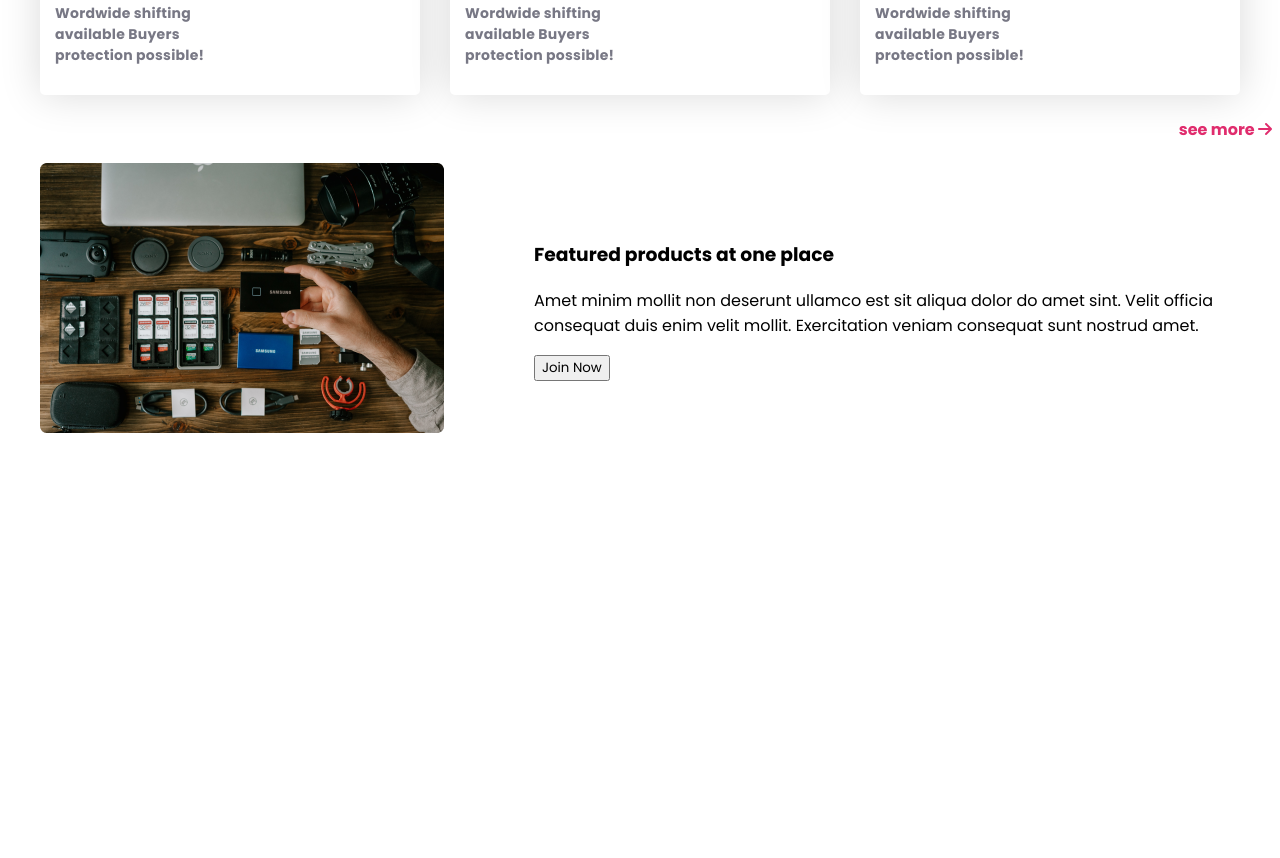
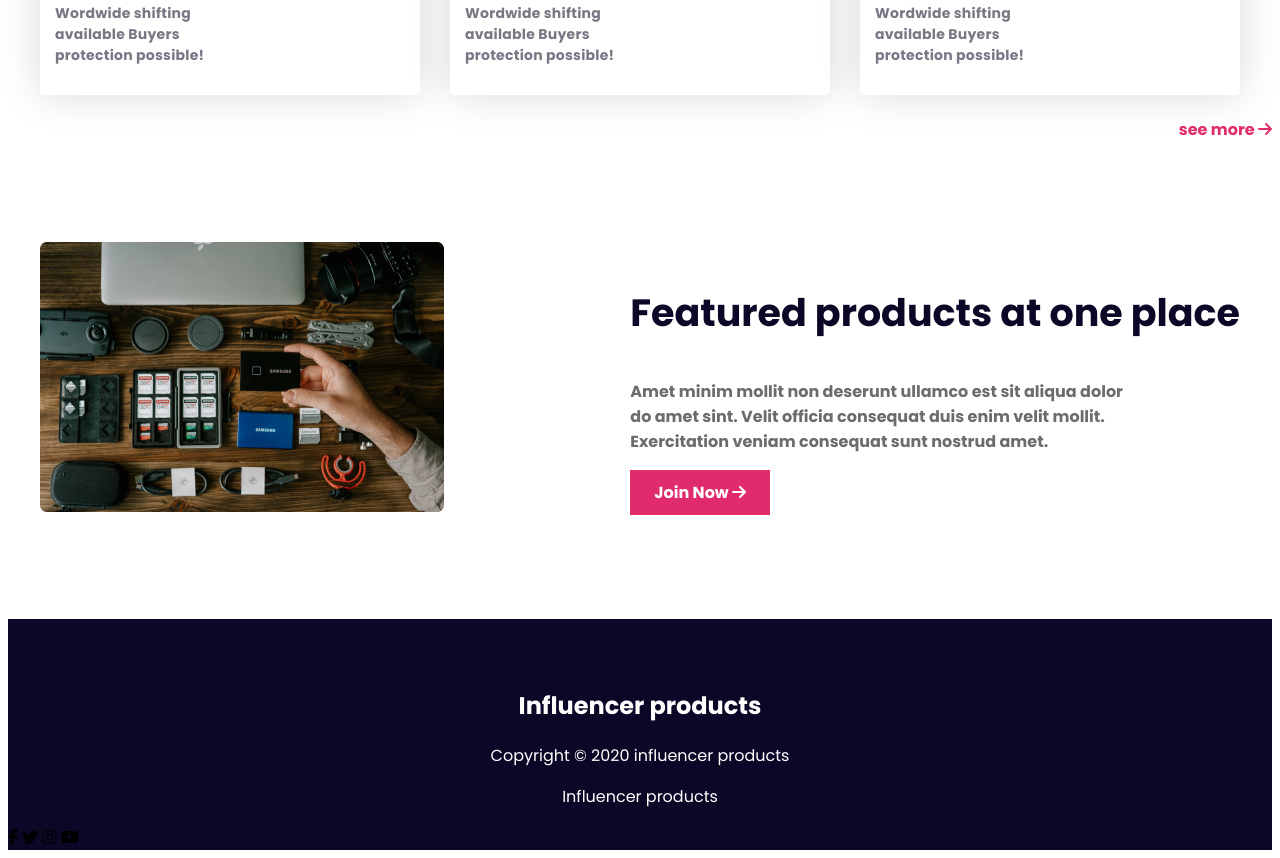
Before and after one commit to ahsan-62/influencer-products-frontend, a plain HTML site: page index.html in a window 1280 px wide. Shown: the part 2732-3590 px from the top of the page. Before the commit the page ends 3180 px from the top, so only its background shows below. Drawn offline with Linux system fonts and the light colour scheme.

Commit message:
features section

```diff
--- a/index.html
+++ b/index.html
@@ -107,6 +107,10 @@
 
       /*Collection-section*/
 
+      .collection-container{
+        margin-bottom: 100px;
+      }
+
       .popular-collection-title{
         text-align: center;
         margin-top: 50px;
@@ -166,11 +170,48 @@
         display: flex;
         justify-content: space-between;
         align-items: center;
-        margin-top: 50px;
-        margin-bottom: 50px;
         max-width: 1200px;
         margin: 0 auto;
-        gap: 90px; ;
+        gap: 70px; ;
+      }
+      .features-title{
+        color: #0A0826;
+        font-feature-settings: 'clig' off, 'liga' off;;
+        font-size: 38px;
+        font-weight: 700;
+      }
+
+      .features-description{
+        width:500px ;
+        color: #6C6C6C;
+        font-feature-settings: 'clig' off, 'liga' off;
+        font-size: 16px;
+        font-weight: 700;
+      }
+
+      .features-btn{
+        background: #E02C6D;
+        padding: 10px 24px;
+        gap: 8px;
+        color: #FFF;
+        font-feature-settings: 'clig' off, 'liga' off;
+        font-size: 16px;
+        font-weight: 700;
+        border: none;
+      }
+
+      footer{
+        background: #0A0826;
+        margin-top: 100px;
+      }
+      .footer-container{
+       padding-top: 50px;
+        text-align: center;
+        color: #FFF;
+      }
+
+      .footer-title{
+
       }
 
 
@@ -325,10 +366,24 @@
           <div class="features">
             <h3 class="features-title">Featured products at one place</h3>
             <p class="features-description">Amet minim mollit non deserunt ullamco est sit aliqua dolor do amet sint. Velit officia consequat duis enim velit mollit. Exercitation veniam consequat sunt nostrud amet.</p>
-            <button class="features-btn" type="button">Join Now</button>
+            <button class="features-btn" type="button">Join Now <i class="fa-solid fa-arrow-right"></i></button>
             </div>
       </section>
     </main>
 
+    <footer>
+      <div class="footer-container">
+        <h2 class="footer-title">Influencer products</h2>
+        <p class="footer-description">Copyright © 2020  influencer products</p>
+        <p class="footer-copyright">Influencer products</p>
+      </div>
+      <div class="footer-social">
+        <i class="fa-brands fa-facebook-f"></i>
+        <i class="fa-brands fa-twitter"></i>
+        <i class="fa-brands fa-instagram"></i>
+        <i class="fa-brands fa-youtube"></i>
+      </div>
+    </footer>
+
   </body>
 </html>
```
